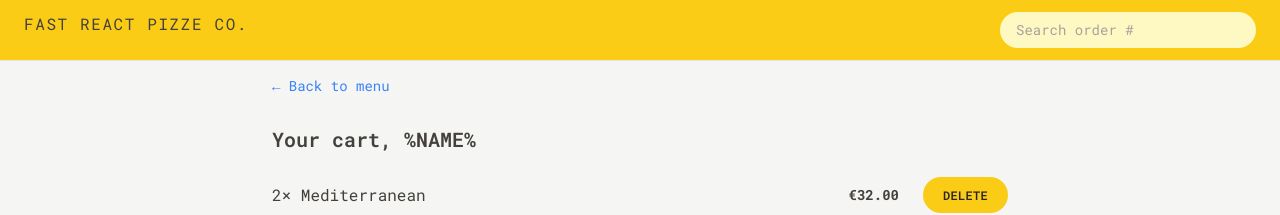
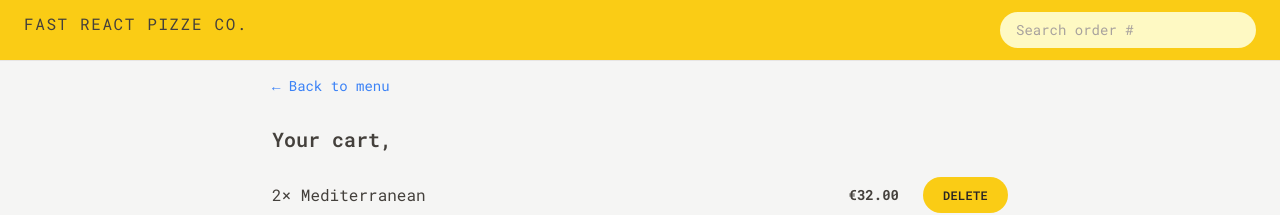
Before and after one commit to gvpinto/reactjs-fast-react-pizza, a React (Vite) app: page /cart in a window 1280 px wide. Shown: the top 215 px of the page. Built offline with nearby package versions, Linux system fonts and the light colour scheme.

Commit message:
314. Reading and Updating the User State

```diff
--- a/src/features/cart/Cart.jsx
+++ b/src/features/cart/Cart.jsx
@@ -1,6 +1,7 @@
 import LinkButton from "../../ui/LinkButton";
 import Button from "../../ui/Button";
 import CartItem from "./CartItem";
+import { useSelector } from "react-redux";
 
 const fakeCart = [
   {
@@ -27,13 +28,14 @@
 ];
 
 function Cart() {
+  const username = useSelector((state) => state.user.username);
   const cart = fakeCart;
 
   return (
     <div className="px-4 py-3">
       <LinkButton to="/menu">&larr; Back to menu</LinkButton>
 
-      <h2 className="mt-7 text-xl font-semibold">Your cart, %NAME%</h2>
+      <h2 className="mt-7 text-xl font-semibold">Your cart, {username}</h2>
 
       <ul className="mt-3 divide-y divide-stone-200 border-b">
         {cart.map((item) => (
--- a/src/features/order/CreateOrder.jsx
+++ b/src/features/order/CreateOrder.jsx
@@ -2,6 +2,7 @@
 import { Form, redirect, useActionData, useNavigation } from "react-router-dom";
 import { createOrder } from "../../services/apiRestaurant";
 import Button from "../../ui/Button";
+import { useSelector } from "react-redux";
 
 // https://uibakery.io/regex-library/phone-number
 const isValidPhone = (str) =>
@@ -37,6 +38,8 @@
   const navigation = useNavigation();
   const isSubmitting = navigation.state === "submitting";
   const formErrors = useActionData();
+  const username = useSelector((state) => state.user.username);
+
   // const isErrors = !!errors;
 
   // const [withPriority, setWithPriority] = useState(false);
@@ -52,7 +55,13 @@
       <Form method="POST">
         <div className="mb-5 flex flex-col gap-2 sm:flex-row sm:items-center">
           <label className="sm:basis-40">First Name</label>
-          <input type="text" name="customer" required className="input grow" />
+          <input
+            type="text"
+            defaultValue={username}
+            name="customer"
+            required
+            className="input grow"
+          />
         </div>
 
         <div className="mb-5 flex flex-col gap-2 sm:flex-row sm:items-center">
--- a/src/features/user/CreateUser.jsx
+++ b/src/features/user/CreateUser.jsx
@@ -1,11 +1,19 @@
 import { useState } from "react";
 import Button from "../../ui/Button";
+import { useDispatch } from "react-redux";
+import { updateName } from "./userSlice";
+import { useNavigate } from "react-router-dom";
 
 function CreateUser() {
   const [username, setUsername] = useState("");
+  const dispatch = useDispatch();
+  const navigate = useNavigate();
 
   function handleSubmit(e) {
     e.preventDefault();
+    if (username === "") return null;
+    dispatch(updateName(username));
+    navigate("/menu");
   }
 
   return (
--- a/src/ui/Home.jsx
+++ b/src/ui/Home.jsx
@@ -1,6 +1,10 @@
+import { useSelector } from "react-redux";
 import CreateUser from "../features/user/CreateUser";
+import Button from "./Button";
 
 function Home() {
+  const username = useSelector((state) => state.user.username);
+
   return (
     <div className="my-10 text-center sm:my-16">
       <h1 className="mb-8 px-4 text-xl font-semibold md:text-3xl">
@@ -11,7 +15,13 @@
         </span>
       </h1>
 
-      <CreateUser />
+      {username === "" ? (
+        <CreateUser />
+      ) : (
+        <Button to="/menu" type="primary">
+          Continue with the order, {username}
+        </Button>
+      )}
     </div>
   );
 }
```
